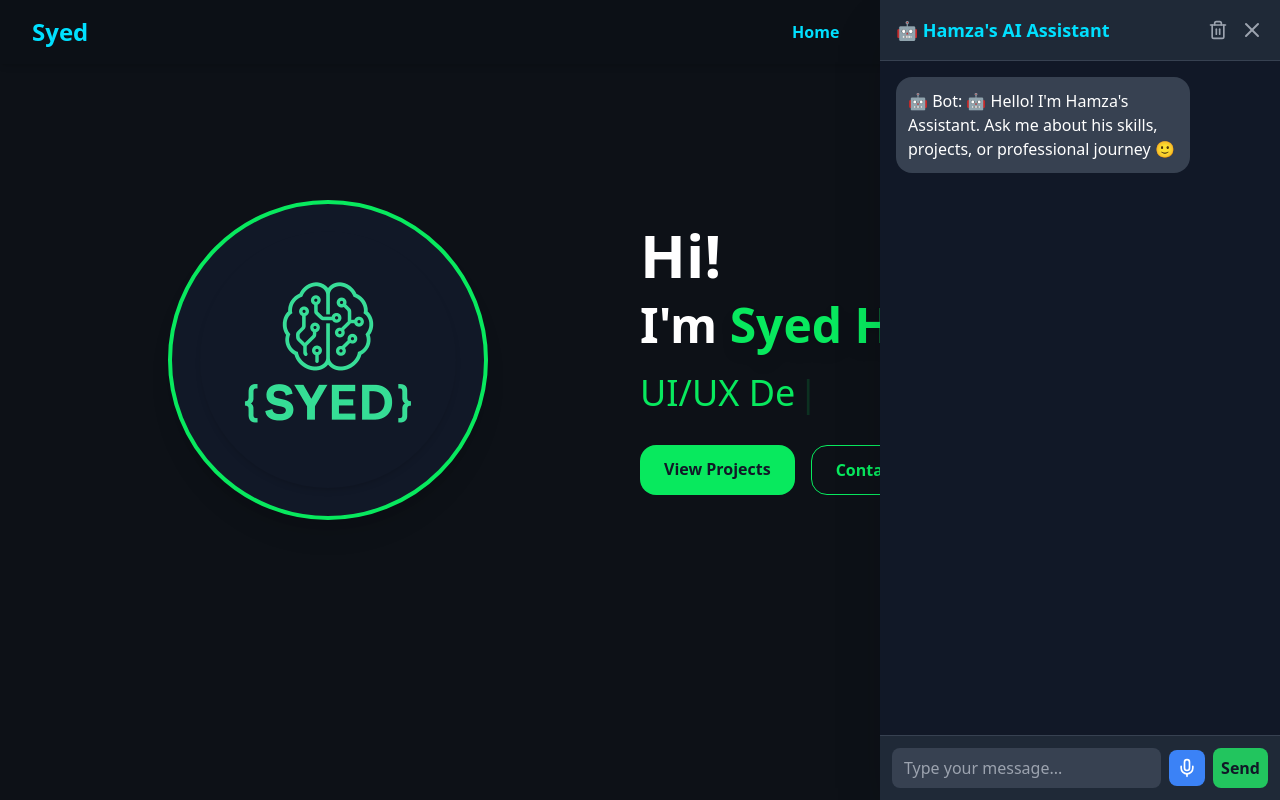
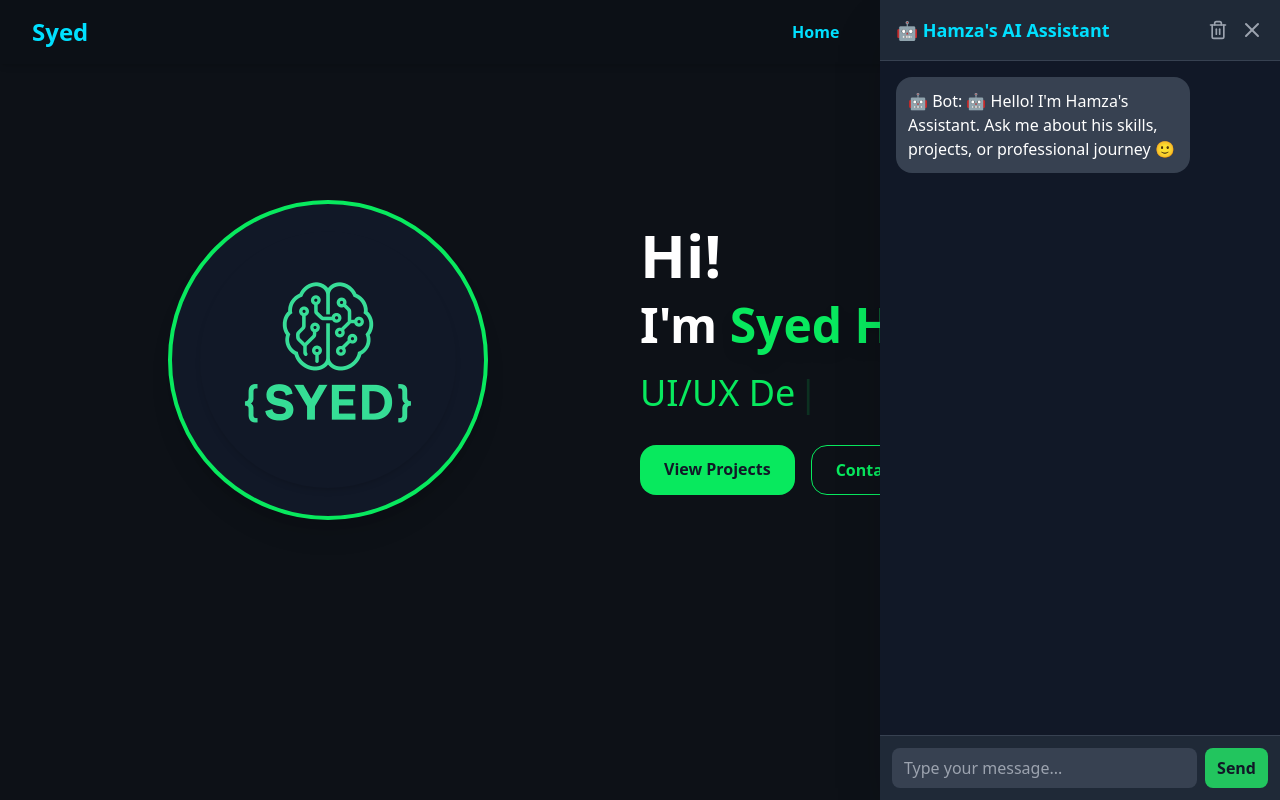
Before and after one commit to Hamzaaleem230/Portfolio, a Next.js app: page / in a window 1280 px wide. Both pictures are taken after a click on the button 1226 px from the left and 746 px from the top of the page. Shown: the top 800 px of the page. Built offline with nearby package versions, Linux system fonts and the light colour scheme.

Commit message:
Add files via upload

```diff
--- a/src/components/ChatAssistant.tsx
+++ b/src/components/ChatAssistant.tsx
@@ -1,7 +1,7 @@
 "use client";
 import React, { useState, useRef, useEffect } from "react";
 import { motion, AnimatePresence } from "framer-motion";
-import { X, MessageSquare, Trash2, Mic, ArrowLeft } from "lucide-react";
+import { X, MessageSquare, Trash2 } from "lucide-react";
 
 export default function ChatAssistant() {
   const [isOpen, setIsOpen] = useState(false);
@@ -17,8 +17,6 @@ export default function ChatAssistant() {
   const [isTyping, setIsTyping] = useState(false);
   const [showPopup, setShowPopup] = useState(false);
   const [isMobile, setIsMobile] = useState(false);
-  const [isListening, setIsListening] = useState(false);
-  const recognitionRef = useRef<any>(null);
   const messagesEndRef = useRef<HTMLDivElement>(null);
 
   // Detect screen size
@@ -29,55 +27,10 @@ export default function ChatAssistant() {
     return () => window.removeEventListener("resize", checkScreen);
   }, []);
 
-  // Auto scroll
+  // Auto scroll to bottom
   useEffect(() => {
     messagesEndRef.current?.scrollIntoView({ behavior: "smooth" });
   }, [messages]);
-
-  // Init SpeechRecognition
-  const initRecognition = () => {
-    const SpeechRecognition =
-      (window as any).SpeechRecognition ||
-      (window as any).webkitSpeechRecognition;
-
-    if (!SpeechRecognition) {
-      alert("Speech Recognition not supported in your browser.");
-      return null;
-    }
-
-    const recognition = new SpeechRecognition();
-    recognition.lang = "en-US"; // Urdu support: "ur-PK"
-    recognition.continuous = true;
-    recognition.interimResults = true;
-
-    recognition.onresult = (event: any) => {
-      const transcript = event.results[event.results.length - 1][0].transcript;
-      setInput(transcript);
-    };
-
-    recognition.onend = () => {
-      setIsListening(false);
-    };
-
-    return recognition;
-  };
-
-  // Start listening
-  const startListening = () => {
-    if (isListening) return;
-    const recognition = initRecognition();
-    if (recognition) {
-      recognitionRef.current = recognition;
-      recognition.start();
-      setIsListening(true);
-    }
-  };
-
-  // Stop listening
-  const stopListening = () => {
-    recognitionRef.current?.stop();
-    setIsListening(false);
-  };
 
   // Send message
   const sendMessage = async () => {
@@ -105,7 +58,7 @@ export default function ChatAssistant() {
         }),
       });
 
-      const data = await res.json();
+      const data: { reply: string } = await res.json();
 
       const botMsg = { sender: "bot" as const, text: data.reply };
 
@@ -122,6 +75,7 @@ export default function ChatAssistant() {
     }
   };
 
+  // Clear chat
   const clearChat = () => {
     setMessages([
       {
@@ -232,44 +186,17 @@ export default function ChatAssistant() {
 
               {/* Input */}
               <div className="p-3 border-t border-gray-700 bg-gray-800 flex gap-2 items-center rounded-b-2xl sm:rounded-none">
-                {isListening && (
-                  <button
-                    onClick={stopListening}
-                    className="text-white bg-gray-600 hover:bg-gray-700 p-2 rounded-lg"
-                  >
-                    <ArrowLeft size={20} />
-                  </button>
-                )}
-
                 <input
                   type="text"
-                  placeholder={
-                    isListening
-                      ? input
-                        ? "Listening..."
-                        : "Speak now..."
-                      : "Type your message..."
-                  }
+                  placeholder="Type your message..."
                   className="flex-1 rounded-lg px-3 py-2 bg-gray-700 text-white outline-none"
                   value={input}
                   onChange={(e) => setInput(e.target.value)}
                   onKeyDown={(e) => e.key === "Enter" && sendMessage()}
                 />
-
-                <button
-                  onClick={isListening ? stopListening : startListening}
-                  className={`${
-                    isListening
-                      ? "bg-gray-900 text-red-500"
-                      : "bg-blue-500 text-white hover:bg-blue-600"
-                  } font-semibold p-2 rounded-lg`}
-                >
-                  <Mic size={20} />
-                </button>
-
                 <button
                   onClick={sendMessage}
-                  className="bg-green-500 text-gray-900 font-semibold hover:bg-green-600 px-2 py-2 rounded-lg"
+                  className="bg-green-500 text-gray-900 font-semibold hover:bg-green-600 px-3 py-2 rounded-lg"
                 >
                   Send
                 </button>
```
